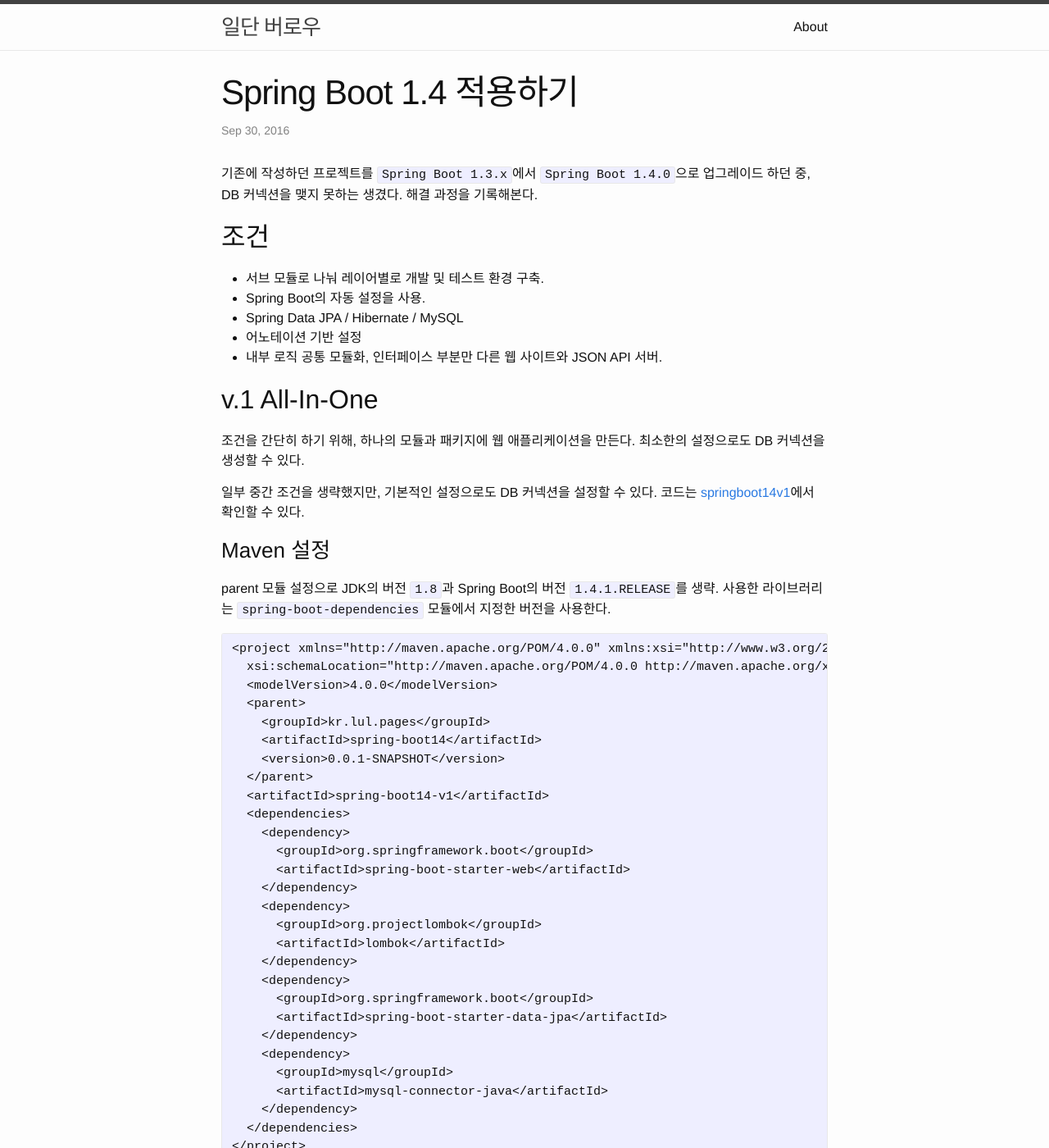
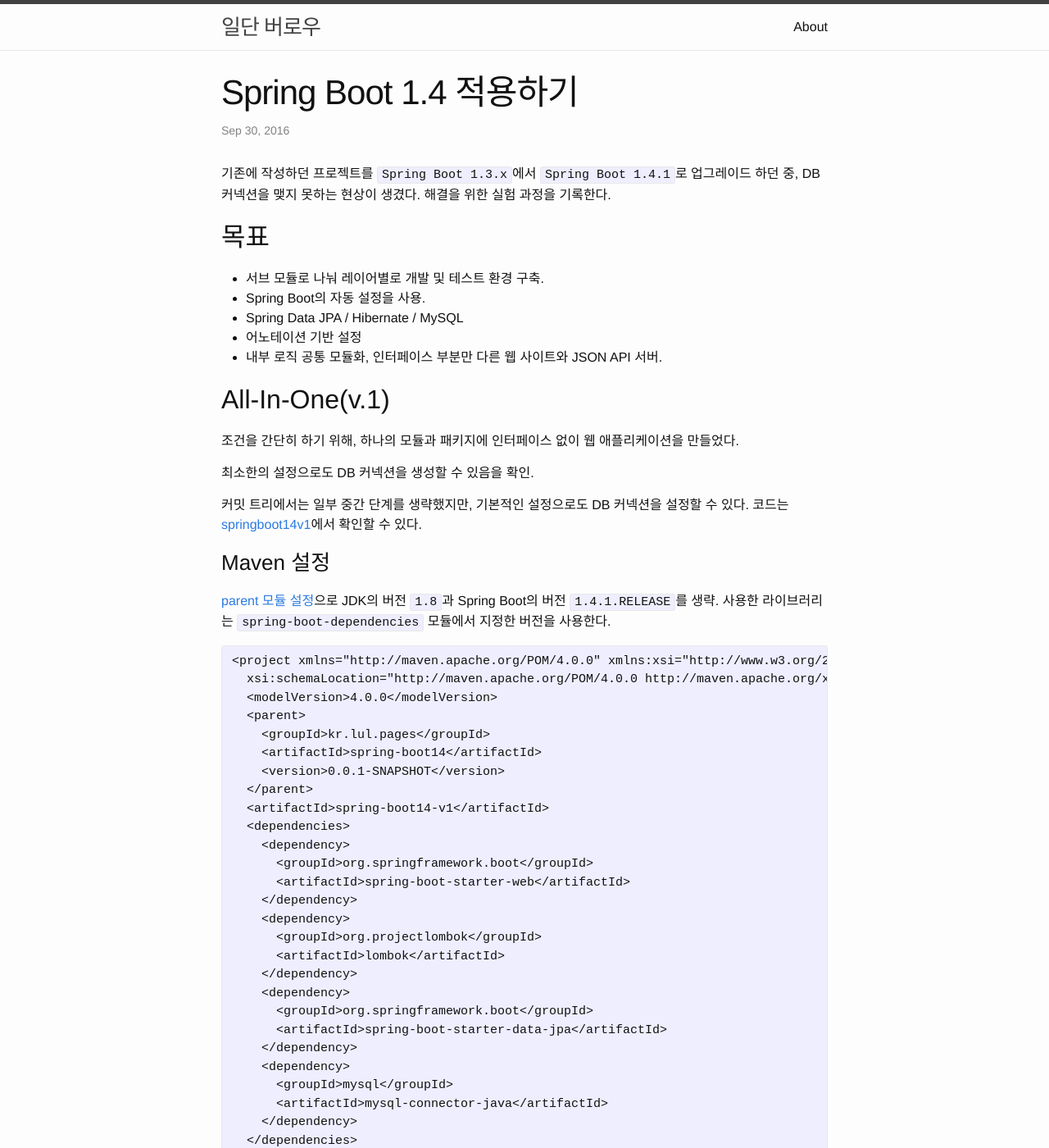
Before and after one commit to JustBurrow/JustBurrow.github.io, a Jekyll site: the page built from _posts/2016-09-30-spring-boot-14.markdown, in a window 1280 px wide and 1400 px high. Shown: the whole window at 82% size. Built offline with Jekyll 4.4.1, drawn with Linux system fonts in a browser that asks for light colours; some of the changed text lies outside the part shown.

Commit message:
(EDIT) All-In-One 단락의 문장 다듬기.
어색한 부분을 조금 다듬음.

````diff
--- a/_posts/2016-09-30-spring-boot-14.markdown
+++ b/_posts/2016-09-30-spring-boot-14.markdown
@@ -3,10 +3,10 @@
 title: Spring Boot 1.4 적용하기
 ---
 
-기존에 작성하던 프로젝트를 `Spring Boot 1.3.x`에서 `Spring Boot 1.4.0`으로 업그레이드 하던 중, DB 커넥션을 맺지 못하는 생겼다.
-해결 과정을 기록해본다.
+기존에 작성하던 프로젝트를 `Spring Boot 1.3.x`에서 `Spring Boot 1.4.1`로 업그레이드 하던 중, DB 커넥션을 맺지 못하는 현상이 생겼다.
+해결을 위한 실험 과정을 기록한다.
 
-## 조건
+## 목표
 
 * 서브 모듈로 나눠 레이어별로 개발 및 테스트 환경 구축.
 * Spring Boot의 자동 설정을 사용.
@@ -14,15 +14,17 @@
 * 어노테이션 기반 설정
 * 내부 로직 공통 모듈화, 인터페이스 부분만 다른 웹 사이트와 JSON API 서버.
 
-## v.1 All-In-One
+## All-In-One(v.1)
 
-조건을 간단히 하기 위해, 하나의 모듈과 패키지에 웹 애플리케이션을 만든다. 최소한의 설정으로도 DB 커넥션을 생성할 수 있다.
+조건을 간단히 하기 위해, 하나의 모듈과 패키지에 인터페이스 없이 웹 애플리케이션을 만들었다.
 
-일부 중간 조건을 생략했지만, 기본적인 설정으로도 DB 커넥션을 설정할 수 있다. 코드는 [springboot14v1](https://github.com/JustBurrow/pages/tree/springboot14/v1)에서 확인할 수 있다.
+최소한의 설정으로도 DB 커넥션을 생성할 수 있음을 확인.
+
+커밋 트리에서는 일부 중간 단계를 생략했지만, 기본적인 설정으로도 DB 커넥션을 설정할 수 있다. 코드는 [springboot14v1](https://github.com/JustBurrow/pages/tree/springboot14/v1)에서 확인할 수 있다.
 
 ### Maven 설정
 
-parent 모듈 설정으로 JDK의 버전 `1.8`과 Spring Boot의 버전 `1.4.1.RELEASE`를 생략. 사용한 라이브러리는 `spring-boot-dependencies` 모듈에서 지정한 버전을 사용한다.
+[parent 모듈 설정](https://github.com/JustBurrow/pages/blob/springboot14/v1/spring-boot14/pom.xml)으로 JDK의 버전 `1.8`과 Spring Boot의 버전 `1.4.1.RELEASE`를 생략. 사용한 라이브러리는 `spring-boot-dependencies` 모듈에서 지정한 버전을 사용한다.
 
 ```maven
 <project xmlns="http://maven.apache.org/POM/4.0.0" xmlns:xsi="http://www.w3.org/2001/XMLSchema-instance"
@@ -57,8 +59,9 @@
 
 ### 애플리케이션 설정
 
-최소 설정으로도 DB 커넥션은 생성할 수 있다. `spring.datasource.driver-class-name`는 설정하지 않더라도 커넥션 생서에 문제는 없다.
-그러나 `spring.datasource.tomcat.validation-interval`은 설정하더라도 5초 단위로 `spring.datasource.tomcat.validation-query`가 실행된다. 원인은 불명.
+최소 설정으로도 DB 커넥션은 생성할 수 있는데, 예를 들어 `spring.datasource.driver-class-name`이 없어도 커넥션을 맺을 수 있다.
+
+그런데 `spring.datasource.tomcat.validation-interval`은 작동이 이상해, 설정하더라도 5초 단위로 `spring.datasource.tomcat.validation-query`가 실행된다. 원인은 불명. 확인은 MySQL의 `general-query.log` 파일로 할 수 있다(`tail -f general-query.log`).
 
 ```yam
 # src/main/resources/application.yml
````
